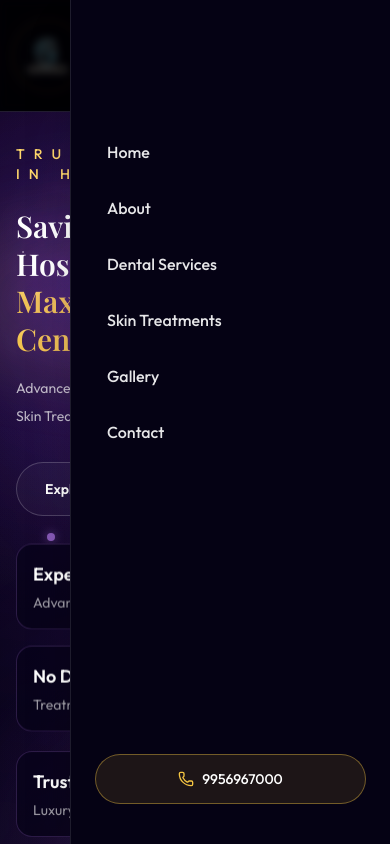
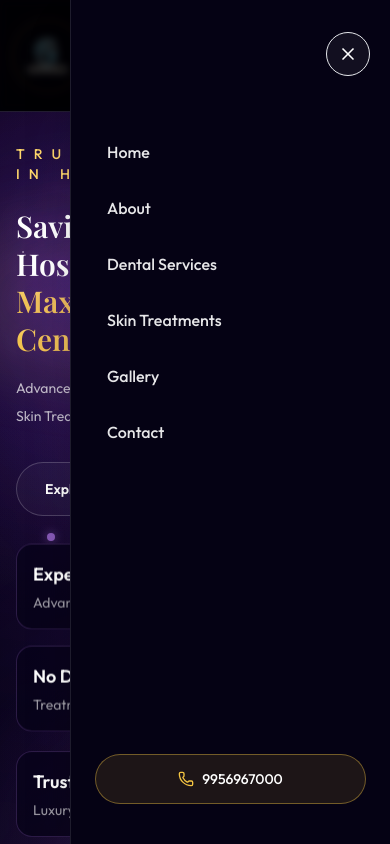
Before and after one commit to Muskan-3/Healthcare-website, a React (Vite) app: page / in a window 390 px wide. Both pictures are taken after a click on the button 352 px from the left and 55 px from the top of the page. Shown: the top 844 px of the page. Built offline with nearby package versions, Linux system fonts and the light colour scheme; a web font is replaced by a local one.

Commit message:
Sticky WatsApp BTN added

```diff
--- a/src/App.tsx
+++ b/src/App.tsx
@@ -3,6 +3,7 @@ import { Navbar } from './components/Navbar';
 import { HeroSection } from './sections/HeroSection';
 import { AboutSection } from './sections/AboutSection';
 import { Footer } from './components/Footer';
+import { WhatsAppButton } from './components/WhatsAppButton';
 import { useRoute } from './hooks/useRoute';
 import { PrivacyPolicyPage } from './pages/PrivacyPolicyPage';
 
@@ -62,7 +63,12 @@ const App = () => {
 
   // Render the privacy policy page at /privacy-policy
   if (path === '/privacy-policy') {
-    return <PrivacyPolicyPage />;
+    return (
+      <>
+        <PrivacyPolicyPage />
+        <WhatsAppButton />
+      </>
+    );
   }
 
   return (
@@ -123,6 +129,7 @@ const App = () => {
       </main>
 
       <Footer />
+      <WhatsAppButton />
     </div>
   );
 };
--- a/src/components/Navbar.tsx
+++ b/src/components/Navbar.tsx
@@ -1,7 +1,39 @@
 import React, { memo, useCallback, useEffect, useState } from 'react';
 import { Phone, CalendarDays, Menu, X } from 'lucide-react';
-import { motion, AnimatePresence } from 'framer-motion';
+import { motion, AnimatePresence, type Variants } from 'framer-motion';
 import { navLinks } from '../data/siteData';
+
+// Mobile menu animation variants — children stagger in on open and out in reverse on close
+const backdropVariants: Variants = {
+  open: { opacity: 1, transition: { duration: 0.25, ease: 'easeOut' } },
+  closed: { opacity: 0, transition: { duration: 0.25, ease: 'easeIn', delay: 0.1 } },
+};
+
+const panelVariants: Variants = {
+  open: {
+    x: 0,
+    transition: { type: 'spring', damping: 28, stiffness: 260, when: 'beforeChildren' },
+  },
+  closed: {
+    x: '100%',
+    transition: { type: 'tween', duration: 0.28, ease: [0.4, 0, 1, 1], when: 'afterChildren' },
+  },
+};
+
+const listVariants: Variants = {
+  open: { transition: { staggerChildren: 0.05, delayChildren: 0.02 } },
+  closed: { transition: { staggerChildren: 0.03, staggerDirection: -1 } },
+};
+
+const itemVariants: Variants = {
+  open: { opacity: 1, x: 0, transition: { duration: 0.25, ease: 'easeOut' } },
+  closed: { opacity: 0, x: 24, transition: { duration: 0.15, ease: 'easeIn' } },
+};
+
+const closeButtonVariants: Variants = {
+  open: { opacity: 1, rotate: 0, scale: 1, transition: { duration: 0.25 } },
+  closed: { opacity: 0, rotate: -90, scale: 0.6, transition: { duration: 0.15 } },
+};
 
 export const Navbar = memo(() => {
   const [isSticky, setIsSticky] = useState(false);
@@ -162,7 +194,18 @@ export const Navbar = memo(() => {
               transition={{ type: 'spring', stiffness: 400, damping: 15 }}
               className="md:hidden relative z-[10000] inline-flex items-center justify-center w-11 h-11 rounded-full bg-[#050214] border border-white/12 shadow-lg text-white focus-visible:outline-none focus-visible:ring-2 focus-visible:ring-gold/70 focus-visible:ring-offset-2 focus-visible:ring-offset-[#050214]"
             >
-              {open ? <X size={18} /> : <Menu size={18} />}
+              <AnimatePresence mode="wait" initial={false}>
+                <motion.span
+                  key={open ? 'close' : 'menu'}
+                  initial={{ rotate: -90, opacity: 0 }}
+                  animate={{ rotate: 0, opacity: 1 }}
+                  exit={{ rotate: 90, opacity: 0 }}
+                  transition={{ duration: 0.18 }}
+                  className="inline-flex"
+                >
+                  {open ? <X size={18} /> : <Menu size={18} />}
+                </motion.span>
+              </AnimatePresence>
             </motion.button>
           </div>
         </div>
@@ -172,42 +215,51 @@ export const Navbar = memo(() => {
       <AnimatePresence>
         {open && (
           // Entire full screen container acts as a close trigger if tapped anywhere
-          <div
+          <motion.div
+            key="mobile-menu"
             id="mobile-menu-panel"
             className="md:hidden fixed inset-0 z-[999]"
             onClick={() => setOpen(false)}
+            initial="closed"
+            animate="open"
+            exit="closed"
           >
             {/* Backdrop layer visual */}
             <motion.div
-              initial={{ opacity: 0 }}
-              animate={{ opacity: 1 }}
-              exit={{ opacity: 0 }}
-              transition={{ duration: 0.2 }}
+              variants={backdropVariants}
               className="absolute inset-0 bg-black/80 backdrop-blur-sm w-full h-full cursor-pointer"
             />
 
             {/* Right-side sliding panel */}
             <motion.aside
-              initial={{ x: '100%' }}
-              animate={{ x: 0 }}
-              exit={{ x: '100%' }}
-              transition={{ type: 'spring', damping: 25, stiffness: 200 }}
-              className="fixed top-0 right-0 z-[1000] h-screen w-[85%] max-w-xs bg-[#050214] border-l border-white/10 shadow-2xl pt-32 px-6 pb-6 text-white cursor-default"
+              variants={panelVariants}
+              className="fixed top-0 right-0 z-[1000] h-screen h-[100dvh] overflow-y-auto w-[85%] max-w-xs bg-[#050214] border-l border-white/10 shadow-2xl pt-32 px-6 pb-6 text-white cursor-default"
               // Prevents immediate closing only when clicking directly on the structural background card space
               onClick={(e) => e.stopPropagation()}
             >
-              <div className="h-full flex flex-col justify-between">
+              {/* Close button */}
+              <motion.button
+                type="button"
+                aria-label="Close menu"
+                onClick={() => setOpen(false)}
+                variants={closeButtonVariants}
+                whileHover={{ rotate: 90, scale: 1.05 }}
+                whileTap={{ scale: 0.9 }}
+                className="absolute top-8 right-5 inline-flex items-center justify-center w-11 h-11 rounded-full border border-white/12 bg-white/5 text-white hover:bg-white/10 hover:text-gold transition-colors focus-visible:outline-none focus-visible:ring-2 focus-visible:ring-gold/70"
+              >
+                <X size={20} />
+              </motion.button>
+
+              <motion.div variants={listVariants} className="h-full flex flex-col justify-between">
                 {/* Navigation Links */}
                 <nav className="flex flex-col gap-2">
-                  {navLinks.map((item, idx) => (
+                  {navLinks.map((item) => (
                     <motion.a
                       key={item.label}
                       href={item.href}
                       onClick={(e) => scrollToAnchor(e, item.href)}
-                      initial={{ opacity: 0, x: 10 }}
-                      animate={{ opacity: 1, x: 0 }}
-                      transition={{ delay: 0.05 + idx * 0.03 }}
-                      className="py-3 px-3 rounded-lg text-white/90 hover:text-white hover:bg-white/5 transition-all duration-200 text-base font-medium focus-visible:outline-none focus-visible:ring-2 focus-visible:ring-gold/70 cursor-pointer"
+                      variants={itemVariants}
+                      className="py-3 px-3 rounded-lg text-white/90 hover:text-white hover:bg-white/5 transition-colors duration-200 text-base font-medium focus-visible:outline-none focus-visible:ring-2 focus-visible:ring-gold/70 cursor-pointer"
                     >
                       {item.label}
                     </motion.a>
@@ -215,12 +267,7 @@ export const Navbar = memo(() => {
                 </nav>
 
                 {/* Bottom Call Action */}
-                <motion.div
-                  initial={{ opacity: 0, y: 10 }}
-                  animate={{ opacity: 1, y: 0 }}
-                  transition={{ delay: 0.25 }}
-                  className="w-full pb-4"
-                >
+                <motion.div variants={itemVariants} className="w-full pb-4">
                   <a
                     href="tel:9956967000"
                     className="flex items-center justify-center gap-2 rounded-full border border-gold/40 bg-gold/10 px-4 py-3.5 text-sm font-medium text-white hover:bg-gold/20 transition-all cursor-pointer"
@@ -229,9 +276,9 @@ export const Navbar = memo(() => {
                     9956967000
                   </a>
                 </motion.div>
-              </div>
+              </motion.div>
             </motion.aside>
-          </div>
+          </motion.div>
         )}
       </AnimatePresence>
     </header>
--- /dev/null
+++ b/src/components/WhatsAppButton.tsx
@@ -0,0 +1,26 @@
+import { motion } from 'framer-motion';
+
+// Floating WhatsApp chat button pinned to the bottom-right corner on all screen sizes
+export const WhatsAppButton = () => (
+  <motion.a
+    href="https://wa.me/919956967000"
+    target="_blank"
+    rel="noopener noreferrer"
+    aria-label="Chat with us on WhatsApp"
+    initial={{ opacity: 0, scale: 0.6 }}
+    animate={{ opacity: 1, scale: 1 }}
+    whileHover={{ scale: 1.1, y: -2 }}
+    whileTap={{ scale: 0.94 }}
+    transition={{ type: 'spring', stiffness: 400, damping: 18 }}
+    className="fixed bottom-4 right-4 md:bottom-6 md:right-6 z-40 w-14 h-14 md:w-16 md:h-16 rounded-full overflow-hidden shadow-[0_6px_20px_rgba(0,0,0,0.55)] focus-visible:outline-none focus-visible:ring-2 focus-visible:ring-[#F5C542]/70"
+    style={{ marginBottom: 'env(safe-area-inset-bottom)' }}
+  >
+    <img
+      src="/whatsapp.png"
+      alt="WhatsApp"
+      className="w-full h-full object-cover"
+      width={64} height={64}
+      decoding="async"
+    />
+  </motion.a>
+);
```
